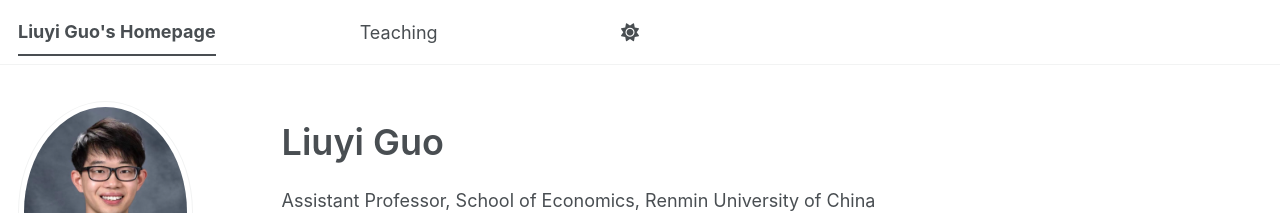
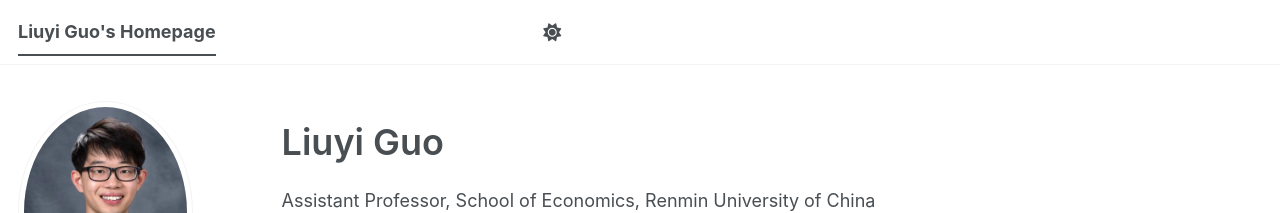
Before and after one commit to guoliuyi/lguo, a Jekyll site: the page built from _pages/about.md, in a window 1280 px wide. Shown: the top 213 px of the page. Built offline with Jekyll 4.4.1, drawn with Linux system fonts in a browser that asks for light colours; a script bundle is joined from its source files by our own code; library files that are not in the unit come from our copies.

Commit message:
Update navigation.yml

```diff
--- a/_data/navigation.yml
+++ b/_data/navigation.yml
@@ -14,8 +14,8 @@ main:
   - title: # "Talks"
     url: # /talks/
 
-  - title: "Teaching"
-    url: /teaching/
+  - title: # "Teaching"
+    url: # /teaching/
 
   - title: # "Portfolio"
     url: # /portfolio/
```
